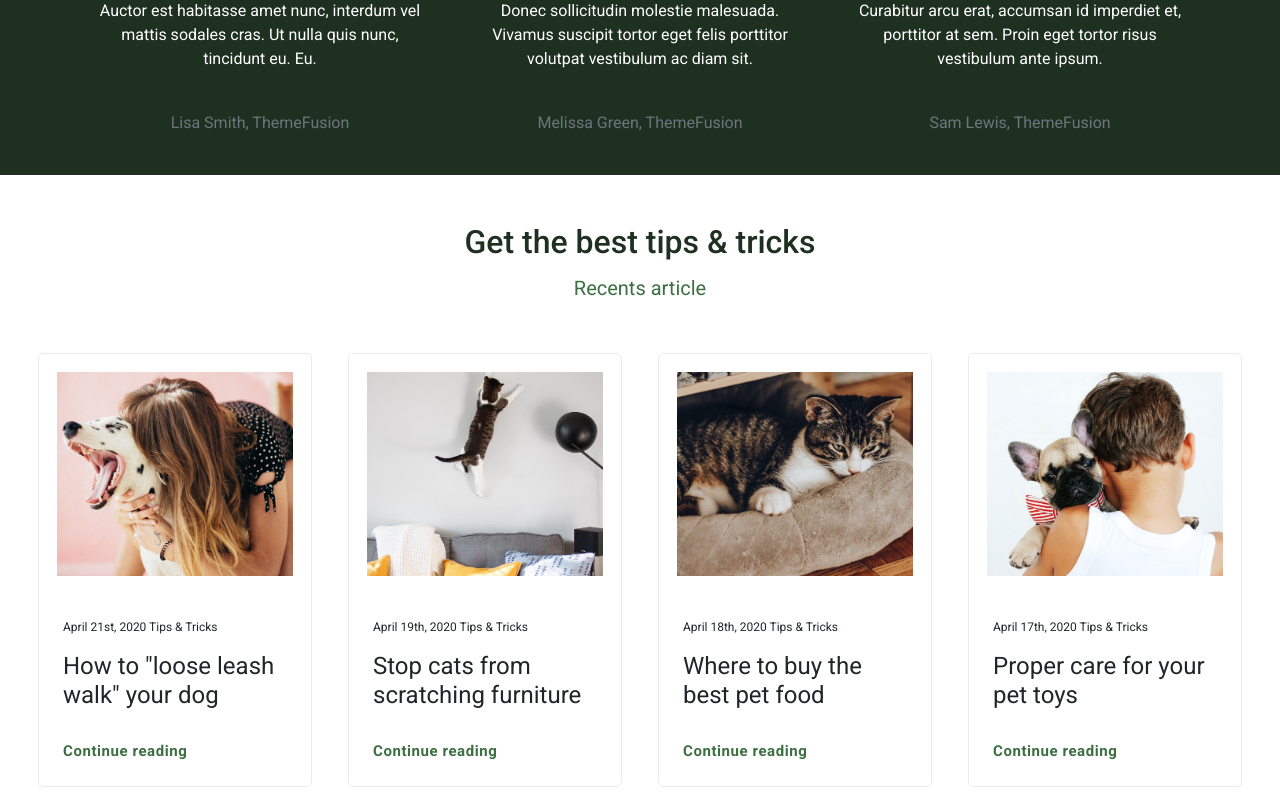
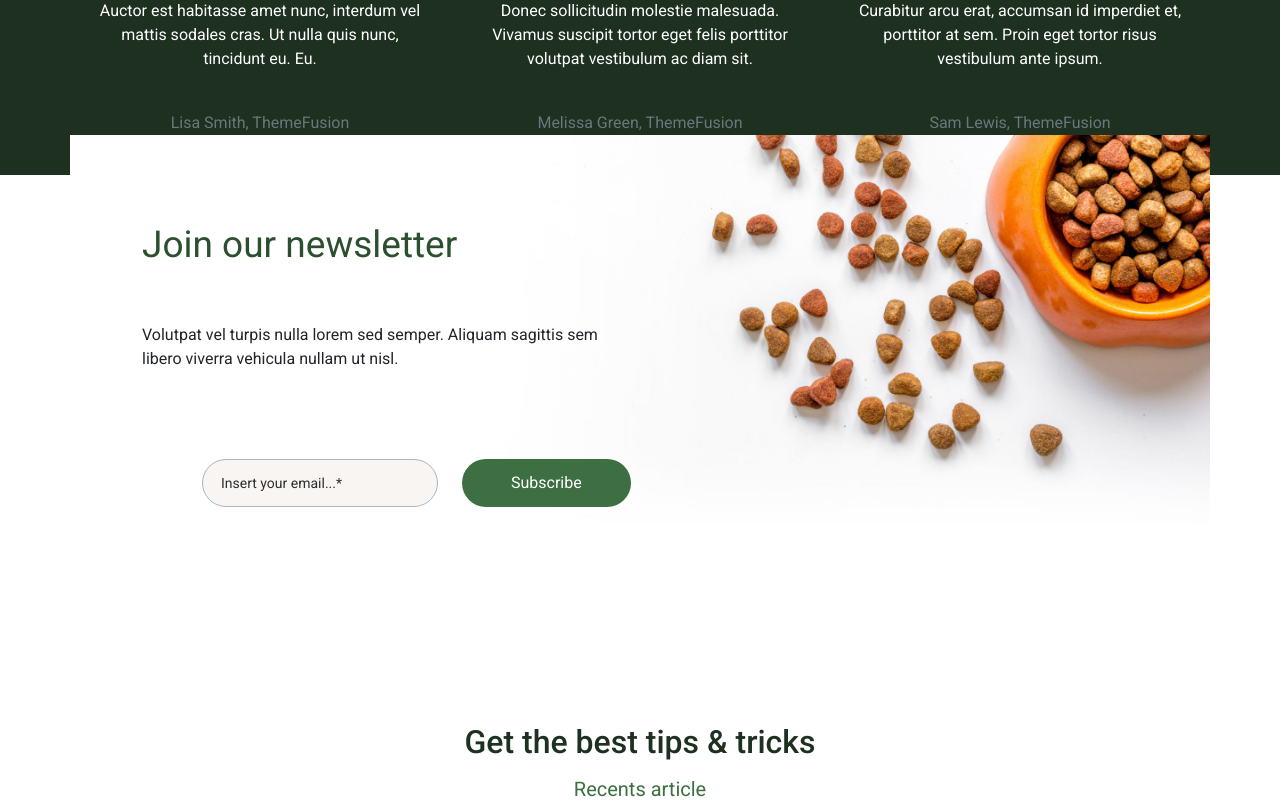
Before and after one commit to gianluigi7/proj-html-vuejs, a Vue app: page / in a window 1280 px wide. Shown: the part 4000-4800 px from the top of the page. Built offline with nearby package versions, Linux system fonts and the light colour scheme.

Commit message:
[UPD] newsletter

```diff
--- a/src/components/AppNewsLetter.vue
+++ b/src/components/AppNewsLetter.vue
@@ -13,14 +13,14 @@ export default{
                     <h2 class="py-5">
                         Join our newsletter
                     </h2>
-                    <p class="fs-5 mb-5">Volutpat vel turpis nulla lorem sed semper. Aliquam sagittis sem libero viverra vehicula nullam ut nisl.</p>
+                    <p class="mb-5">Volutpat vel turpis nulla lorem sed semper. Aliquam sagittis sem libero viverra vehicula nullam ut nisl.</p>
                     <div class="row">
                         <div class="col-8">
-                            <input type="text" name="" id="" placeholder="Insert your email..." class="rounded-pill px-2 mb-3 py-3 w-100 border border-dark-subtle mb-5" >
+                            <input type="text" name="" id="" placeholder="Insert your email...*" class="rounded-pill px-2 mb-3 w-100 border border-dark-subtle mb-5" >
                         </div>
 
                         <div class="col-4">
-                            <button type="button" class="btn  rounded-pill mb-5 button-color text-white px-5 py-3 w-100">
+                            <button type="button" class="btn  rounded-pill mb-5 button-color text-white px-5">
                                 Subscribe
                             </button>
                         </div>
@@ -33,9 +33,6 @@ export default{
 </template>
 
 <style scoped lang="scss">
-
-@import '../assets/scss/partials/_variables.scss';
-
 #newsletter-contact .container{
     background-image: url(../img/banner-7@2x-scaled.jpg);
     background-size: 100%;
@@ -44,12 +41,37 @@ export default{
   }
 
   .button-color{
-  background-color: $button-h4-icon-color;
+  background-color: #3D6F42;
 }
 
 .button-color:hover{
-  background-color: $button-bg-hover;
+  background-color: #2B4F2F;
+}
+.row {
+    padding: 40px 60px;
+}
+h2 {
+    font-size: 37px;
+    color: #2B4F2F;
+    font-weight: 400;
+}
+p {
+    font-size: 16px;
+}
+input {
+    background-color: #f8f5f2;
+}
+input, button {
+    padding-top: 11px;
+    padding-bottom: 11px;
+}
+input::placeholder {
+    color: rgba(0, 0, 0, 0.815);
+    font-weight: 400;
+    font-size: 14px;
+    padding-left: 10px;
 }
 
 
+
 </style>
--- a/src/pages/AppHome.vue
+++ b/src/pages/AppHome.vue
@@ -1,5 +1,6 @@
 <script>
 import AppCard from '../components/AppCard.vue';
+import AppNewsLetter from '../components/AppNewsLetter.vue';
 import AppTestimonial from '../components/AppTestimonial.vue';
 
 
@@ -119,6 +120,7 @@ export default{
     components: {
       AppCard,
       AppTestimonial,
+      AppNewsLetter,
     },
     methods: {
         applySales(total, percentage) {
@@ -226,6 +228,7 @@ export default{
       </div>
     </section>
   <AppTestimonial :limit="3" class="mt-5"></AppTestimonial>
+  <AppNewsLetter></AppNewsLetter>
   <AppCard></AppCard>
 
   <section id="find">
```
